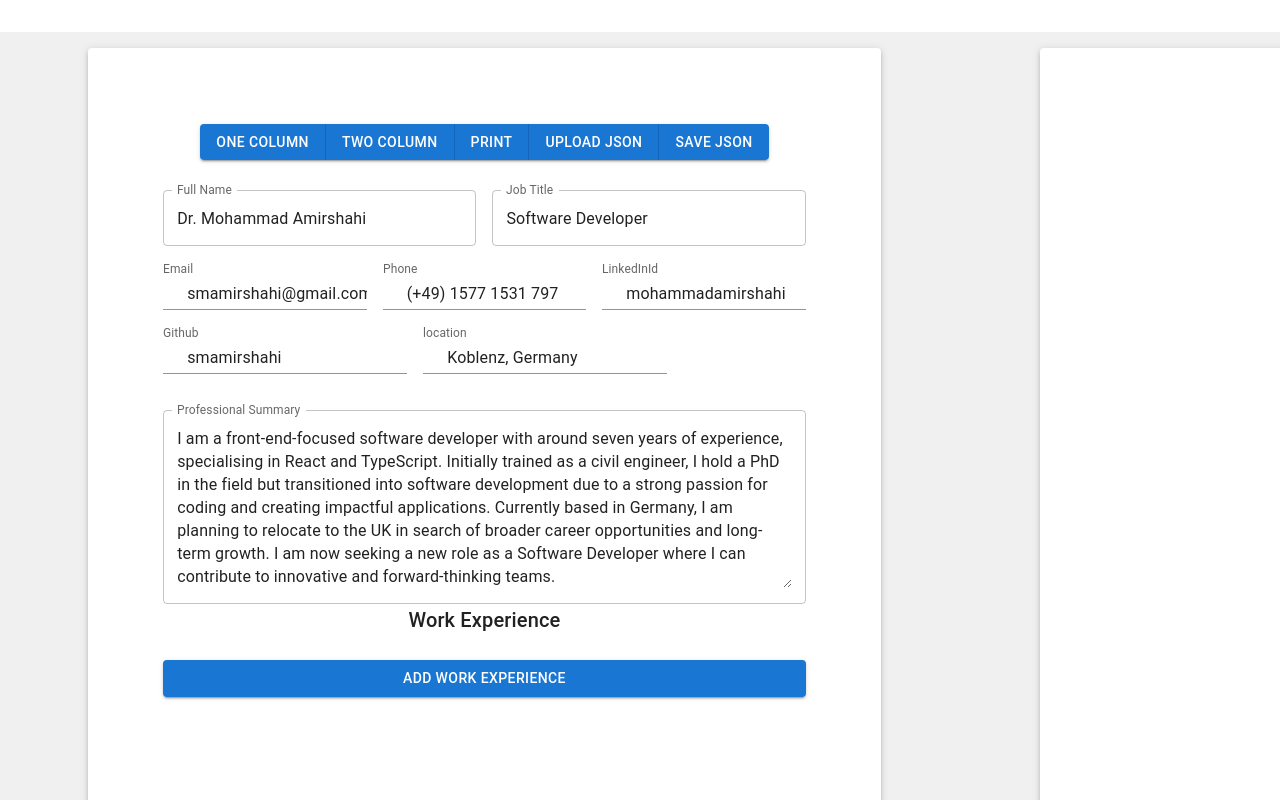
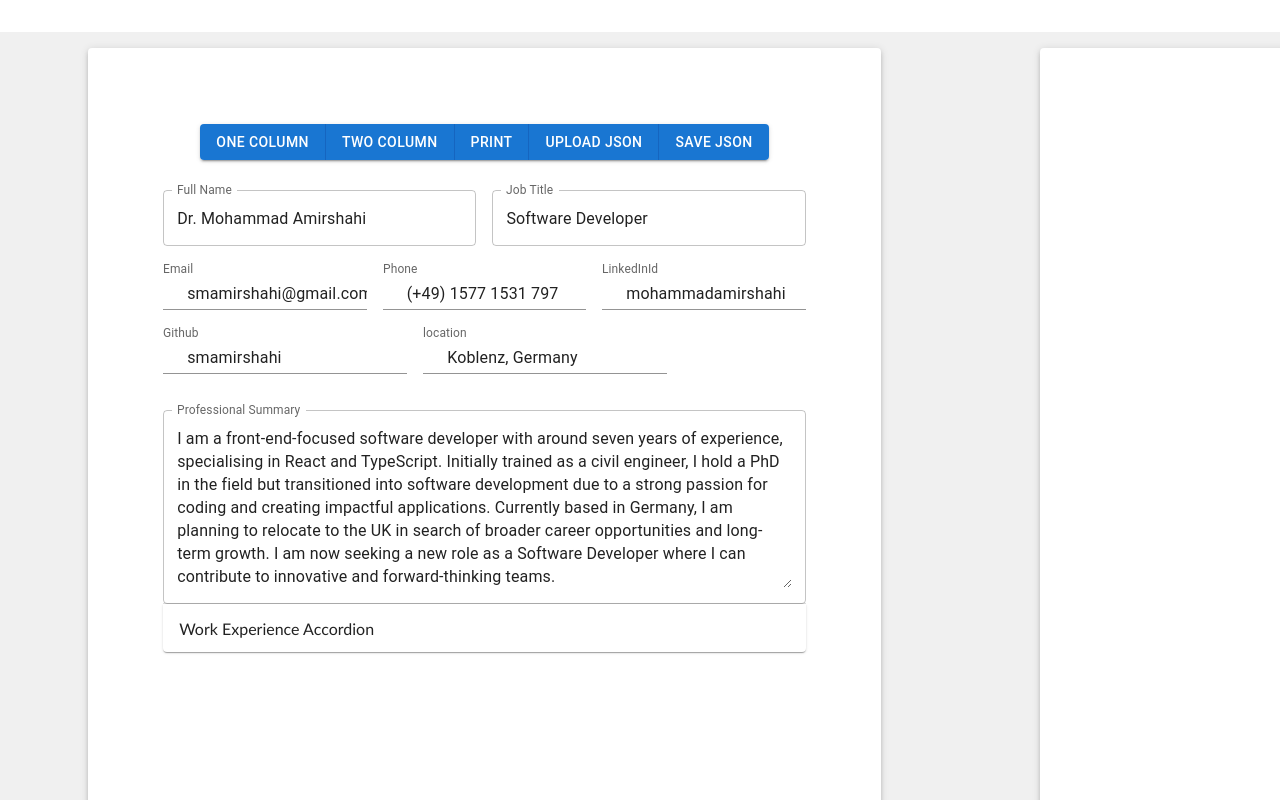
Before and after one commit to smamirshahi/squeezy-cv, a React (Vite) app: page / in a window 1280 px wide. Shown: the top 800 px of the page. Built offline with nearby package versions, Linux system fonts and the light colour scheme; some icons are missing.

Commit message:
[Create-two-pages-for-settings-and-content] Add accordion so we can open and close it

```diff
--- a/src/pages/settings-page/text-field-work-experience.tsx
+++ b/src/pages/settings-page/text-field-work-experience.tsx
@@ -5,6 +5,9 @@ import {
   TextField,
   Typography,
   Paper,
+  AccordionSummary,
+  AccordionDetails,
+  Accordion,
 } from "@mui/material";
 import { useState } from "react";
 import DeleteIcon from "@mui/icons-material/Delete";
@@ -52,6 +55,9 @@ export function ExperienceForm() {
   };
 
   return (
+    <Accordion>
+      <AccordionSummary>Work Experience Accordion</AccordionSummary>
+      <AccordionDetails>
         <Box sx={{ display: "flex", flexDirection: "column", gap: 3 }}>
           <Typography variant="h6">Work Experience</Typography>
 
@@ -185,5 +191,7 @@ export function ExperienceForm() {
             Add Work Experience
           </Button>
         </Box>
+      </AccordionDetails>
+    </Accordion>
   );
 }
```
Lines whose indentation alone changed are shown as unchanged.
